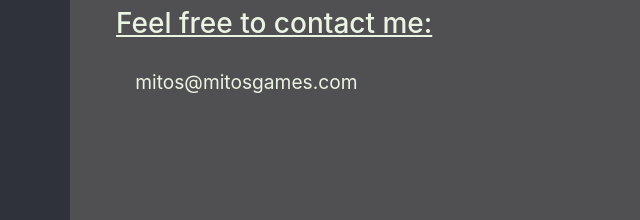
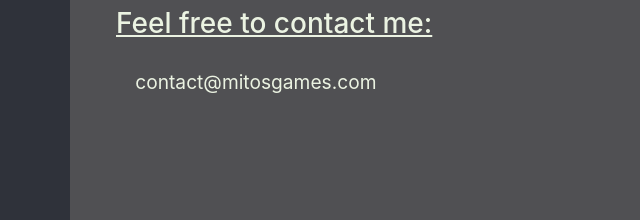
Before and after one commit to mitos-drg/mitos-drg.github.io, a plain HTML site: page index.html in a window 1280 px wide. Shown: the part 2175-2395 px from the top of the page, 0-640 px from the left. Drawn offline with nearby package versions, Linux system fonts and the light colour scheme.

Commit message:
Mail fixes

```diff
--- a/index.html
+++ b/index.html
@@ -103,7 +103,7 @@
                 <div class="col-lg-6 col-md-6 col-sm-12">
                     <div class="desc">
                         <h3>Feel free to contact me:</h3>
-                        <span class="mail">mitos@mitosgames.com</span>
+                        <a class="mail" href="mailto:contact@mitosgames.com">contact@mitosgames.com</a>
                     </div>
                 </div>
                 <div class="col-lg-6 col-md-6 col-sm-12">
```
